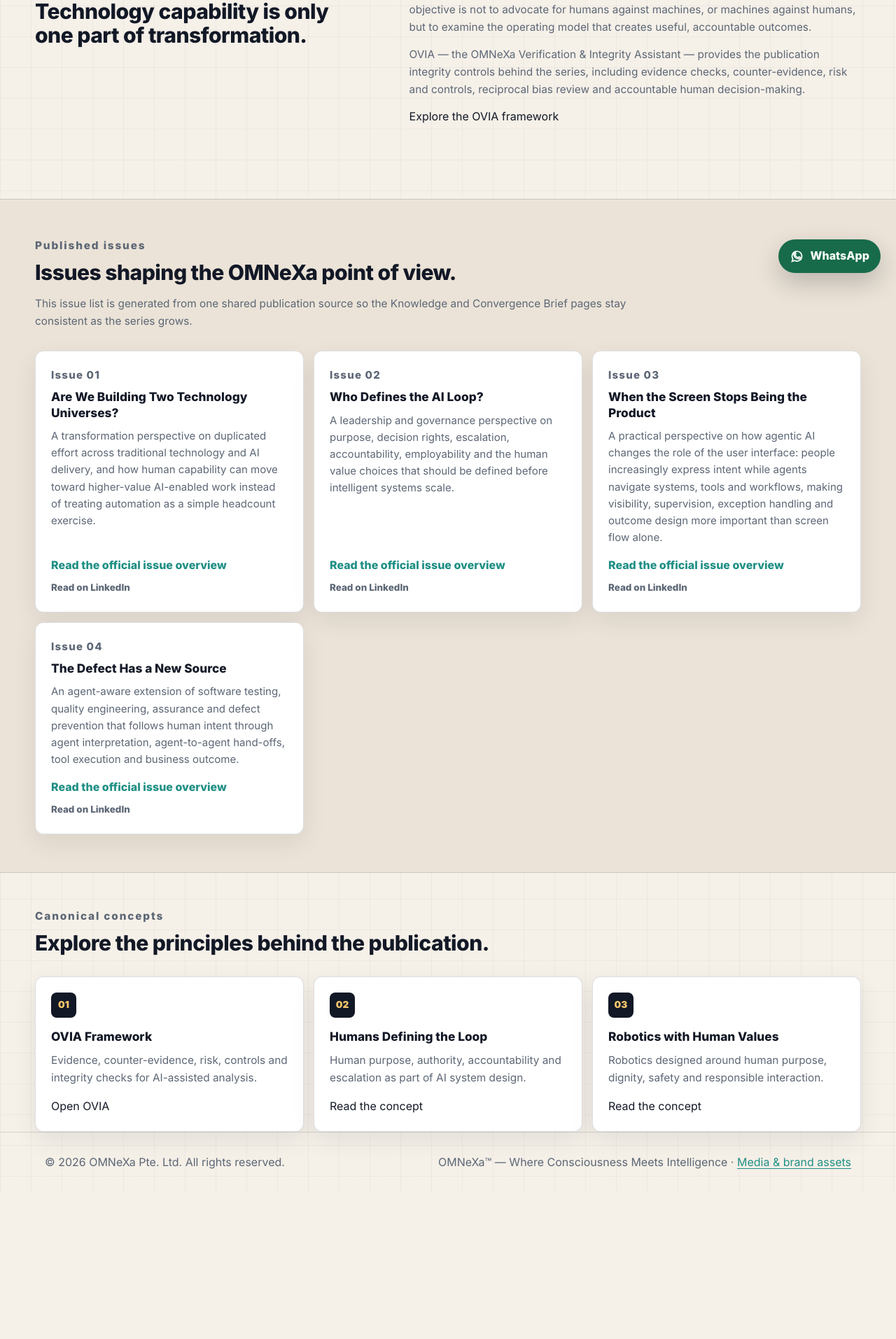
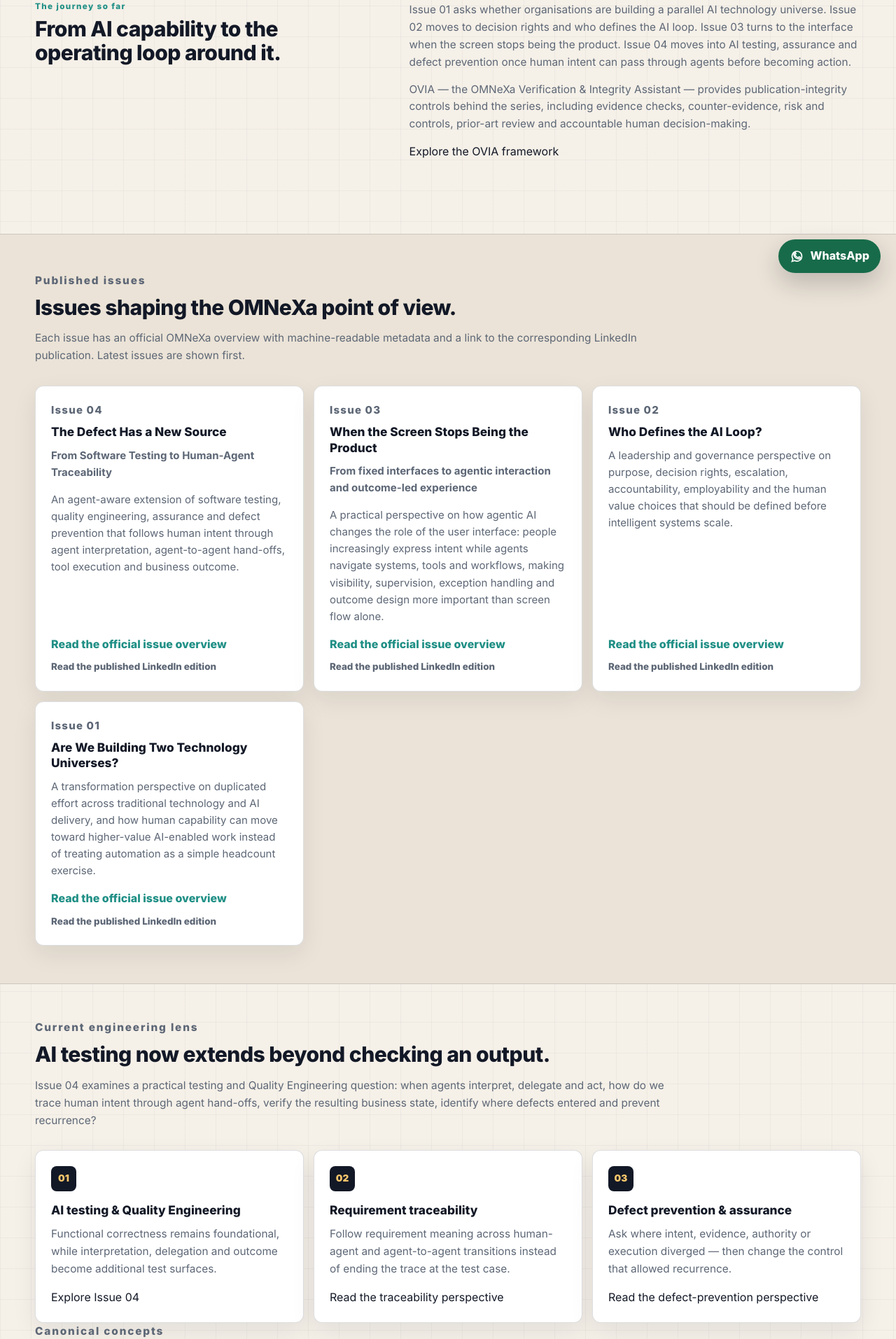
Before and after one commit to HumanSamaritan/OMNEXAFuture, a Next.js app: page /convergence-brief in a window 1280 px wide. Shown: the part 388-2301 px from the top of the page at 70% size. Before the commit the page ends 2091 px from the top, so only its background shows below. Built offline with nearby package versions, Linux system fonts and the light colour scheme.

Commit message:
Strengthen Convergence Brief landing page for Week 3/4 SEO and AEO

```diff
--- a/app/convergence-brief/page.tsx
+++ b/app/convergence-brief/page.tsx
@@ -4,40 +4,65 @@ import { getConvergenceIssues } from "@/lib/publications";
 const siteUrl = "https://www.omnexagoc.com";
 
 export const metadata: Metadata = {
-  title: "The Convergence Brief",
+  title: "The Convergence Brief | AI Testing, Agentic AI, Quality & Human-Machine Transformation",
   description:
-    "The Convergence Brief is OMNeXa's thought-leadership series on AI, work, governance, employability, human-machine collaboration and responsible transformation.",
+    "OMNeXa's Convergence Brief explores agentic AI, AI testing, quality engineering, defect prevention, AI assurance, requirement traceability, AI governance, interfaces and human-machine transformation.",
+  keywords: [
+    "agentic AI",
+    "AI testing",
+    "testing AI agents",
+    "quality engineering",
+    "AI assurance",
+    "defect prevention",
+    "AI quality control",
+    "requirement traceability",
+    "human-agent traceability",
+    "AI governance",
+    "human-machine collaboration",
+    "agentic AI interface"
+  ],
   alternates: { canonical: `${siteUrl}/convergence-brief` },
   openGraph: {
     title: "The Convergence Brief | OMNeXa",
     description:
-      "OMNeXa's thought-leadership series on AI, work, governance and human-machine convergence.",
+      "Practical OMNeXa perspectives on agentic AI, AI testing, quality engineering, assurance, governance, interfaces and human-machine convergence.",
     url: `${siteUrl}/convergence-brief`,
     type: "website"
   }
 };
 
+export default async function ConvergenceBriefPage() {
+  const issues = await getConvergenceIssues();
   const collectionSchema = {
     "@context": "https://schema.org",
     "@type": "CollectionPage",
     "@id": `${siteUrl}/convergence-brief#collection`,
     name: "The Convergence Brief",
     description:
-    "OMNeXa's thought-leadership series exploring AI, work, governance, employability and human-machine convergence.",
+      "OMNeXa's thought-leadership series exploring agentic AI, AI testing, quality engineering, assurance, defect prevention, governance, interfaces and human-machine transformation.",
     url: `${siteUrl}/convergence-brief`,
     publisher: { "@id": `${siteUrl}/#organization` },
     about: [
       "Artificial intelligence",
-    "Human-machine collaboration",
+      "Agentic AI",
+      "AI testing",
+      "Quality Engineering",
+      "AI assurance",
+      "Defect prevention",
+      "Requirement traceability",
+      "Human-agent traceability",
       "AI governance",
-    "Employability",
-    "Responsible automation"
+      "Agentic interfaces",
+      "Human-machine collaboration"
     ],
+    hasPart: issues.map((issue) => ({
+      "@type": "Article",
+      "@id": `${siteUrl}/convergence-brief/${issue.slug}#article`,
+      name: issue.title,
+      url: `${siteUrl}/convergence-brief/${issue.slug}`
+    })),
     inLanguage: "en-SG"
   };
-
-export default async function ConvergenceBriefPage() {
-  const issues = await getConvergenceIssues();
 
   return (
     <main>
@@ -50,26 +75,28 @@ export default async function ConvergenceBriefPage() {
         <p className="eyebrow">OMNeXa thought leadership</p>
         <h1>The Convergence Brief</h1>
         <p>
-          The Convergence Brief examines how AI, work, governance, employability and human-machine
-          collaboration are converging — and what leadership must define as intelligent systems scale.
+          The Convergence Brief connects the questions appearing as AI moves from a parallel technology
+          capability into operating processes: architecture, decision rights, interfaces, testing,
+          assurance, defect prevention, quality and human-machine accountability.
         </p>
       </section>
 
       <section className="section-shell split-section aligned-section">
         <div>
-          <p className="eyebrow">Editorial position</p>
-          <h2>Technology capability is only one part of transformation.</h2>
+          <p className="eyebrow">The journey so far</p>
+          <h2>From AI capability to the operating loop around it.</h2>
         </div>
         <div className="copy-stack">
           <p>
-            OMNeXa separates facts, forecasts, interpretations and opinions wherever practical. The
-            objective is not to advocate for humans against machines, or machines against humans, but
-            to examine the operating model that creates useful, accountable outcomes.
+            Issue 01 asks whether organisations are building a parallel AI technology universe. Issue 02
+            moves to decision rights and who defines the AI loop. Issue 03 turns to the interface when the
+            screen stops being the product. Issue 04 moves into AI testing, assurance and defect prevention
+            once human intent can pass through agents before becoming action.
           </p>
           <p>
-            OVIA — the OMNeXa Verification & Integrity Assistant — provides the publication integrity
-            controls behind the series, including evidence checks, counter-evidence, risk and controls,
-            reciprocal bias review and accountable human decision-making.
+            OVIA — the OMNeXa Verification & Integrity Assistant — provides publication-integrity controls
+            behind the series, including evidence checks, counter-evidence, risk and controls, prior-art
+            review and accountable human decision-making.
           </p>
           <a href="/ovia">Explore the OVIA framework</a>
         </div>
@@ -81,25 +108,58 @@ export default async function ConvergenceBriefPage() {
             <p className="eyebrow">Published issues</p>
             <h2>Issues shaping the OMNeXa point of view.</h2>
             <p>
-              This issue list is generated from one shared publication source so the Knowledge and
-              Convergence Brief pages stay consistent as the series grows.
+              Each issue has an official OMNeXa overview with machine-readable metadata and a link to the
+              corresponding LinkedIn publication. Latest issues are shown first.
             </p>
           </div>
           <div className="publication-grid">
-            {issues.map((issue) => (
+            {[...issues].reverse().map((issue) => (
               <article className="publication-card" id={issue.slug} key={issue.slug}>
                 <p className="publication-meta">{issue.issue}</p>
                 <h3>{issue.title}</h3>
+                {issue.subtitle ? <p><strong>{issue.subtitle}</strong></p> : null}
                 <p>{issue.summary}</p>
                 <a href={`/convergence-brief/${issue.slug}`}>Read the official issue overview</a>
                 {issue.linkedinUrl ? (
                   <a className="secondary-publication-link" href={issue.linkedinUrl} target="_blank" rel="noreferrer">
-                    Read on LinkedIn
+                    Read the published LinkedIn edition
                   </a>
                 ) : null}
               </article>
             ))}
           </div>
+        </div>
+      </section>
+
+      <section className="section-shell aligned-section">
+        <div className="section-heading">
+          <p className="eyebrow">Current engineering lens</p>
+          <h2>AI testing now extends beyond checking an output.</h2>
+          <p>
+            Issue 04 examines a practical testing and Quality Engineering question: when agents interpret,
+            delegate and act, how do we trace human intent through agent hand-offs, verify the resulting
+            business state, identify where defects entered and prevent recurrence?
+          </p>
+        </div>
+        <div className="pillar-grid">
+          <article className="pillar-card">
+            <span>01</span>
+            <h3>AI testing & Quality Engineering</h3>
+            <p>Functional correctness remains foundational, while interpretation, delegation and outcome become additional test surfaces.</p>
+            <a href="/convergence-brief/issue-04">Explore Issue 04</a>
+          </article>
+          <article className="pillar-card">
+            <span>02</span>
+            <h3>Requirement traceability</h3>
+            <p>Follow requirement meaning across human-agent and agent-to-agent transitions instead of ending the trace at the test case.</p>
+            <a href="/convergence-brief/issue-04">Read the traceability perspective</a>
+          </article>
+          <article className="pillar-card">
+            <span>03</span>
+            <h3>Defect prevention & assurance</h3>
+            <p>Ask where intent, evidence, authority or execution diverged — then change the control that allowed recurrence.</p>
+            <a href="/convergence-brief/issue-04">Read the defect-prevention perspective</a>
+          </article>
         </div>
       </section>
 
```
Lines whose indentation alone changed are shown as unchanged.
